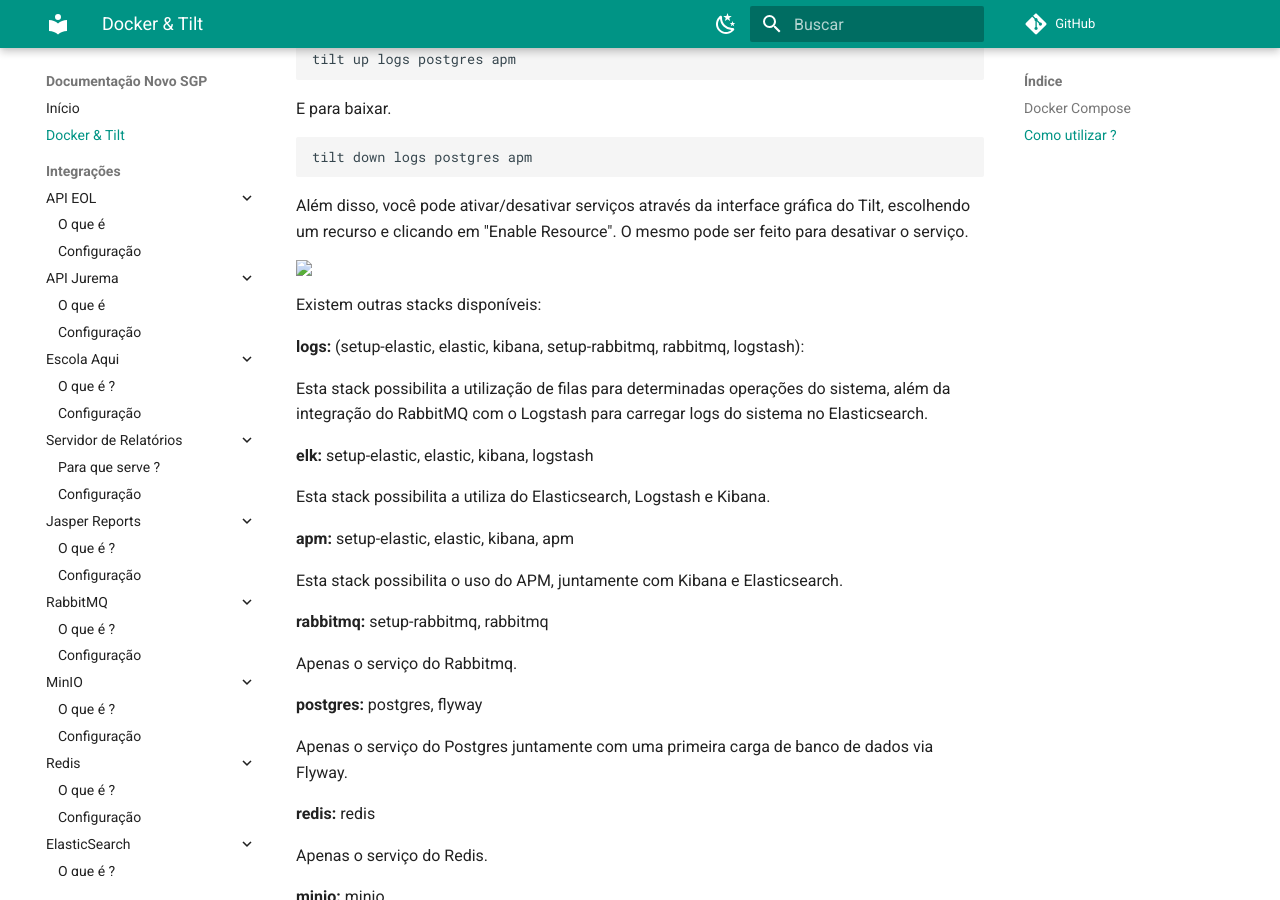
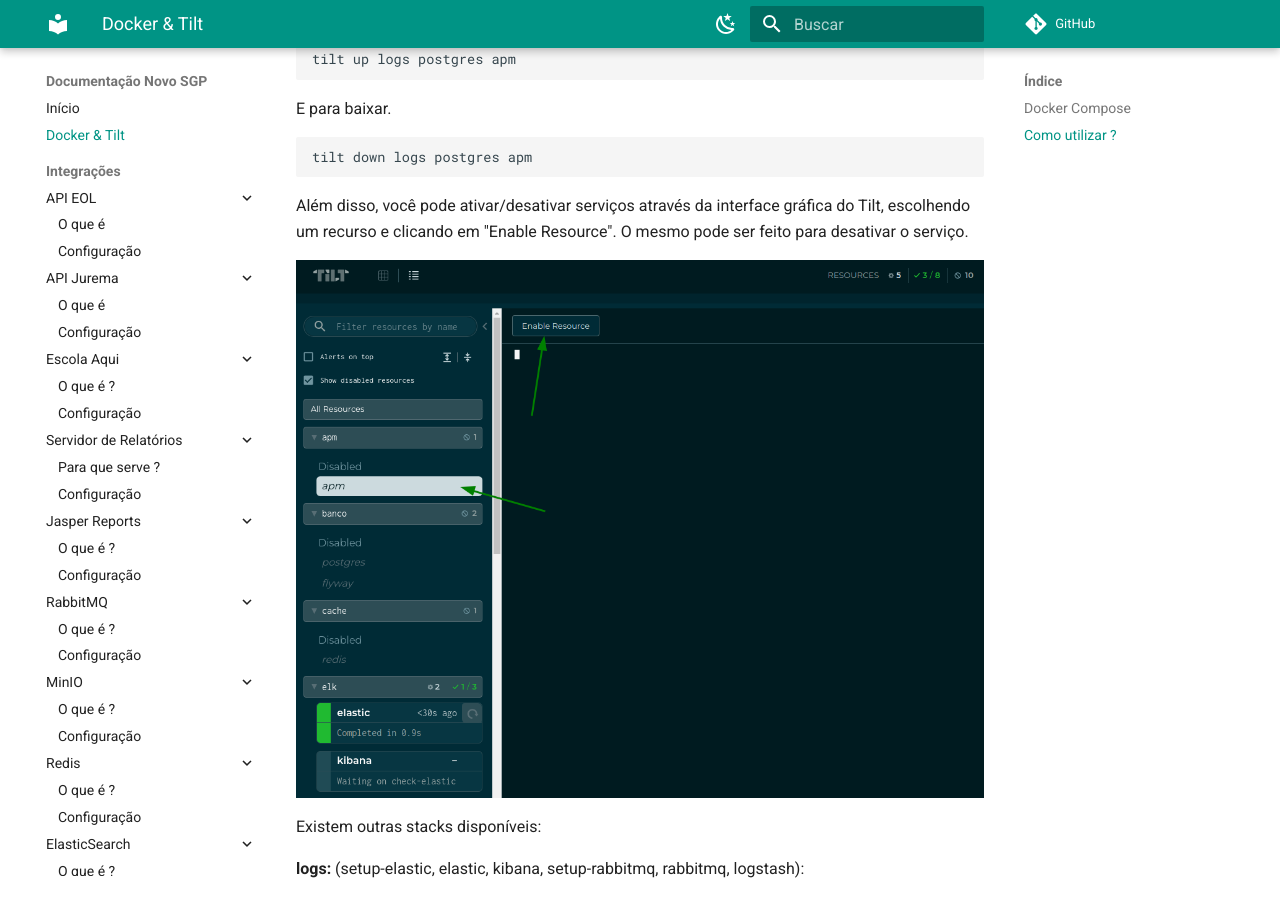
Before and after one commit to prefeiturasp/SME-NovoSGP-Docs, an MkDocs documentation site: the page built from docs/docker_tilt.md, in a window 1280 px wide and 900 px high, scrolled down 2097 px. Built offline with MkDocs 1.6.1 and Material for MkDocs 9.7.7, drawn with Linux system fonts in a browser that asks for light colours; comment, search, counter and statistics services are not loaded.

Commit message:
Fix quebra de imagens

````diff
--- a/docs/docker_tilt.md
+++ b/docs/docker_tilt.md
@@ -55,7 +55,6 @@ Expand-Archive "tilt.zip" -DestinationPath "tilt"
 Move-Item -Force -Path "tilt\tilt.exe" -Destination "$home\bin\tilt.exe"
 ```
 
-
 ## Como utilizar ?
 
 O Tilt utiliza o arquivo Tiltfile como configuração padrão e se integra com o Docker/Docker Compose.
@@ -97,7 +96,7 @@ tilt down logs postgres apm
 
 Além disso, você pode ativar/desativar serviços através da interface gráfica do Tilt, escolhendo um recurso e clicando em "Enable Resource". O mesmo pode ser feito para desativar o serviço.
 
-<img src="imagens/tilt.png" width="800" class="center">
+<img src="../imagens/tilt.png" width="800" class="center">
 
 Existem outras stacks disponíveis:
 
````
Also changed, not shown: docs/Integracoes/ElasticSearch/elasticsearch.md (+1 -1 lines).
